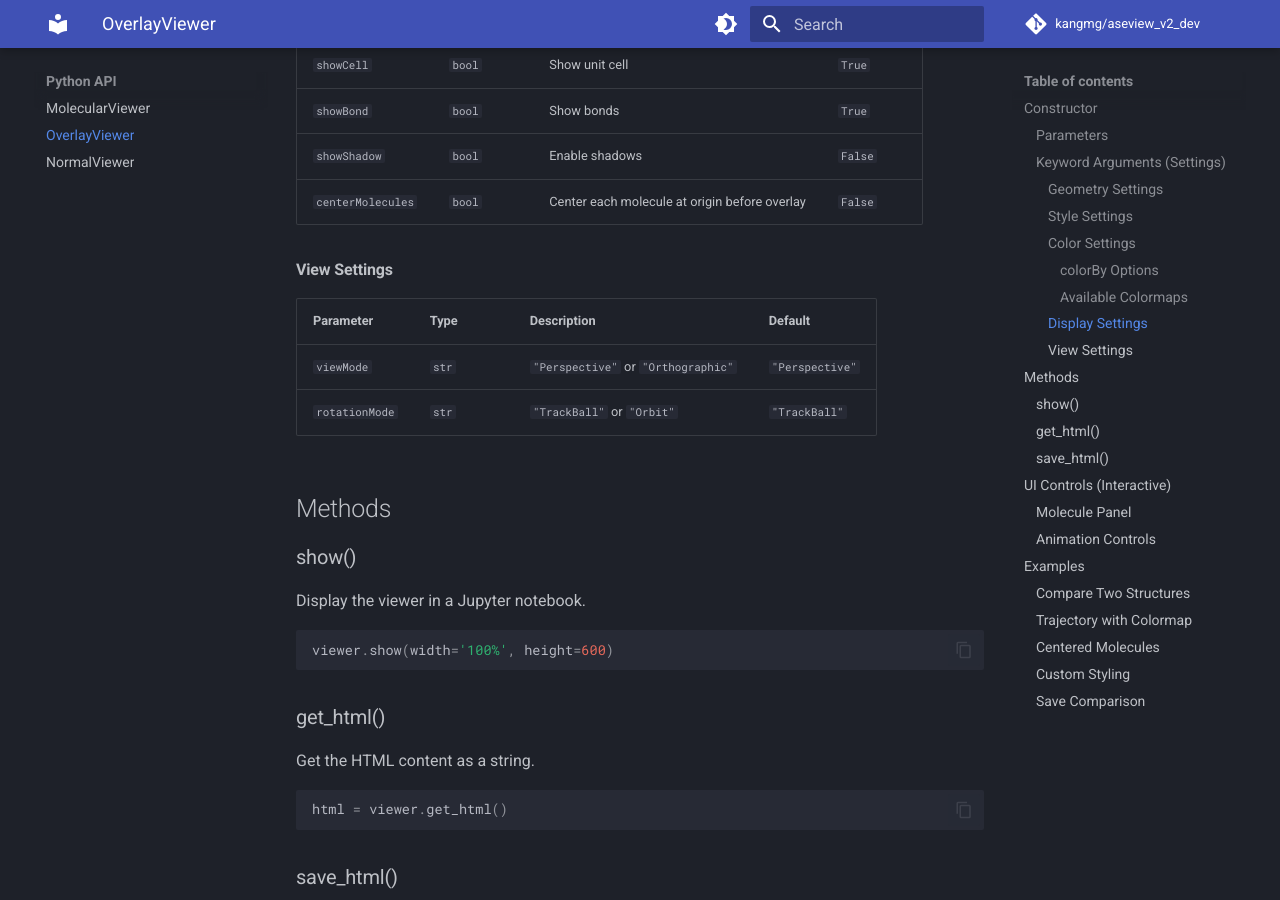
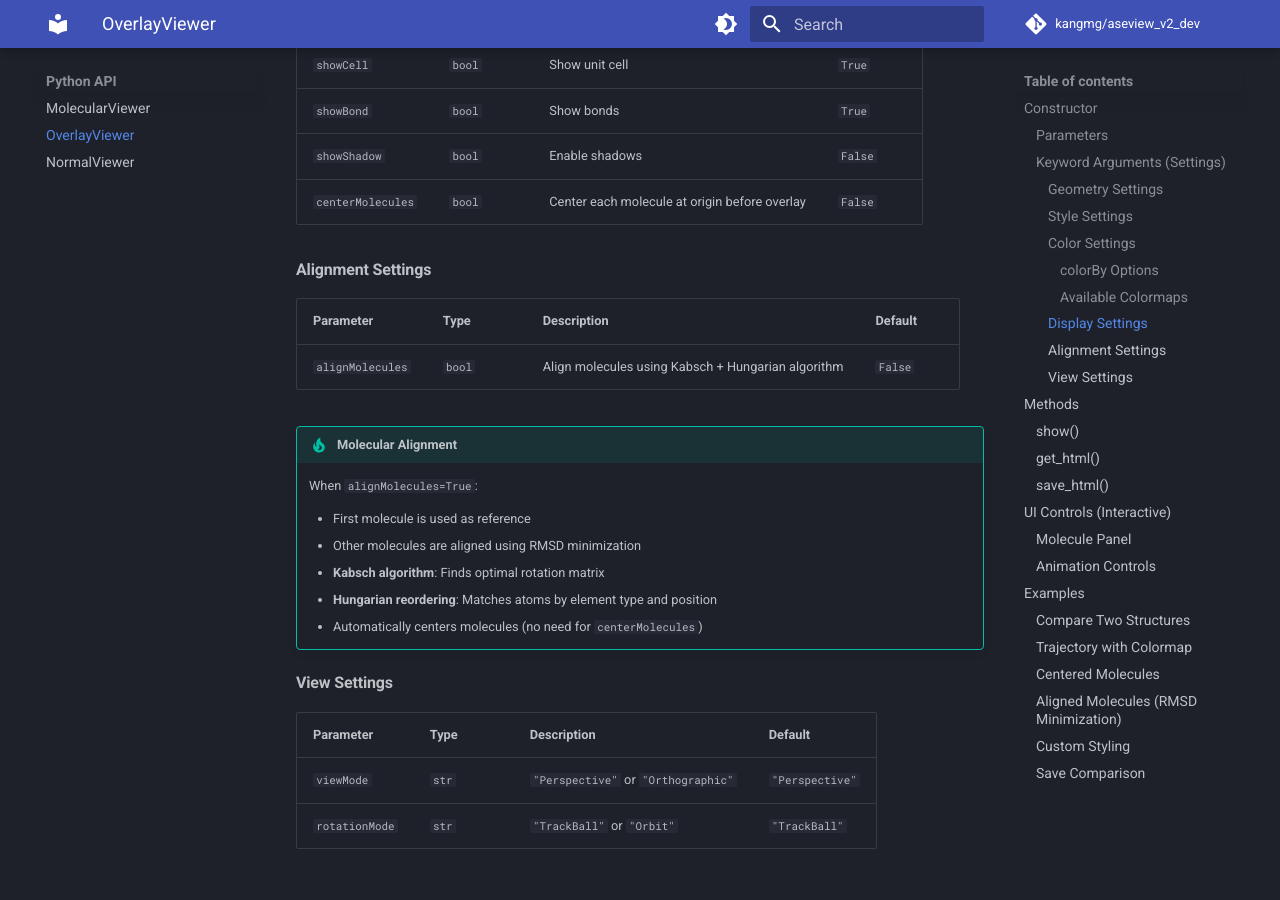
Before and after one commit to kangmg/aseview, an MkDocs documentation site: the page built from docs/api/overlay-viewer.md, in a window 1280 px wide and 900 px high, scrolled down 2008 px. Built offline with MkDocs 1.6.1 and Material for MkDocs 9.7.7, drawn with Linux system fonts in a browser that asks for light colours; comment, search, counter and statistics services are not loaded; some of the changed text lies outside the part shown.

Commit message:
Update documentation with alignMolecules and recent features
- Add alignMolecules to overlay-viewer API docs
- Add alignment section to overlay examples
- Update README with:
  - Colormap overlay example
  - alignMolecules example
  - ORCA Hessian example
  - CLI --cmap and --hess options

````diff
--- a/docs/api/overlay-viewer.md
+++ b/docs/api/overlay-viewer.md
@@ -65,6 +65,21 @@ OverlayViewer(data, **kwargs)
 | `showBond` | `bool` | Show bonds | `True` |
 | `showShadow` | `bool` | Enable shadows | `False` |
 | `centerMolecules` | `bool` | Center each molecule at origin before overlay | `False` |
+
+#### Alignment Settings
+
+| Parameter | Type | Description | Default |
+|-----------|------|-------------|---------|
+| `alignMolecules` | `bool` | Align molecules using Kabsch + Hungarian algorithm | `False` |
+
+!!! tip "Molecular Alignment"
+    When `alignMolecules=True`:
+
+    - First molecule is used as reference
+    - Other molecules are aligned using RMSD minimization
+    - **Kabsch algorithm**: Finds optimal rotation matrix
+    - **Hungarian reordering**: Matches atoms by element type and position
+    - Automatically centers molecules (no need for `centerMolecules`)
 
 #### View Settings
 
@@ -155,6 +170,24 @@ viewer = OverlayViewer(
 viewer.show()
 ```
 
+### Aligned Molecules (RMSD Minimization)
+
+```python
+# Align molecules using Kabsch rotation + Hungarian reordering
+# First molecule is the reference
+viewer = OverlayViewer(
+    [reference, conformer1, conformer2],
+    alignMolecules=True,
+    colorBy="Molecule"
+)
+viewer.show()
+```
+
+This uses:
+
+- **Kabsch algorithm**: Optimal rotation via SVD
+- **Hungarian algorithm**: Atom correspondence matching by element type
+
 ### Custom Styling
 
 ```python
````
Also changed, not shown: README.md (+49 -0 lines), docs/examples/overlay.md (+24 -0 lines).
